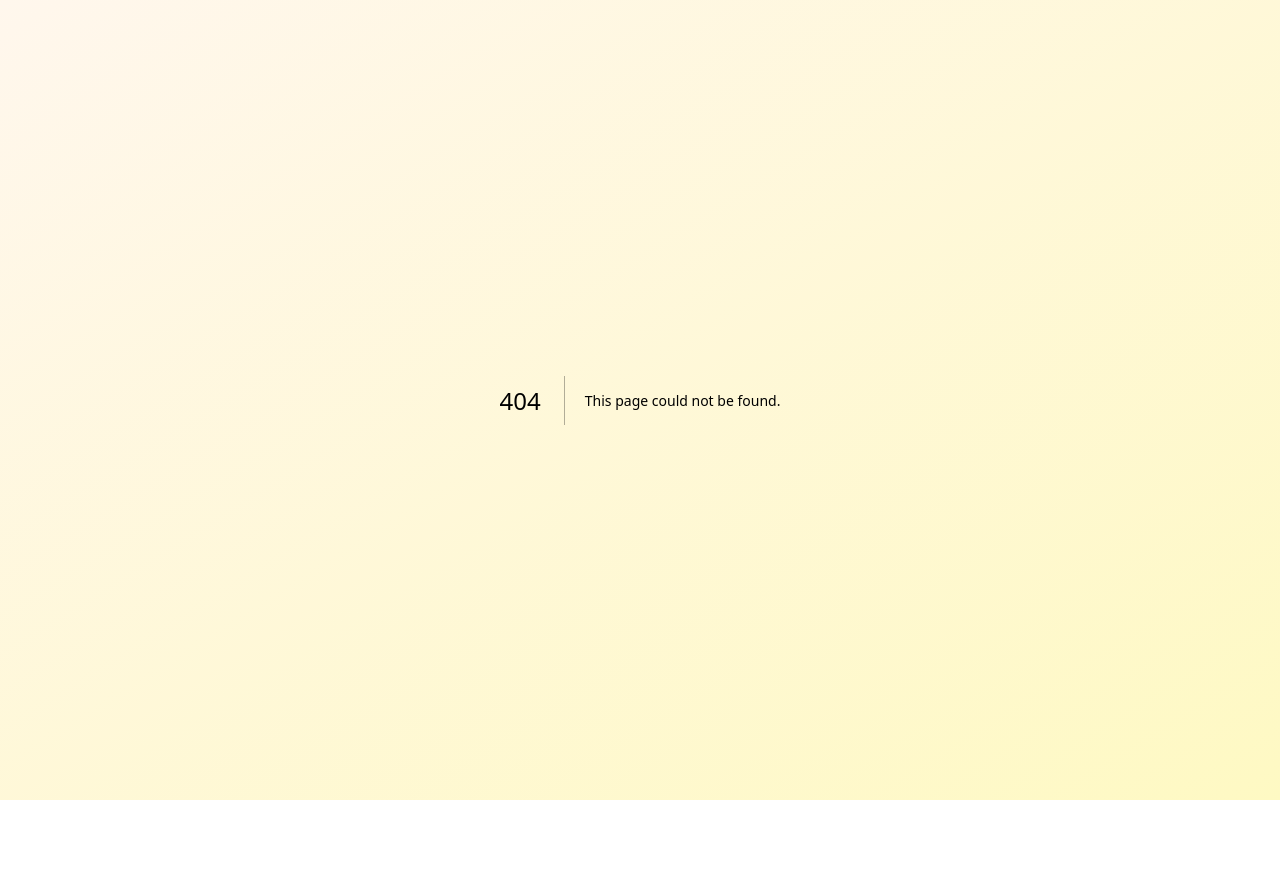
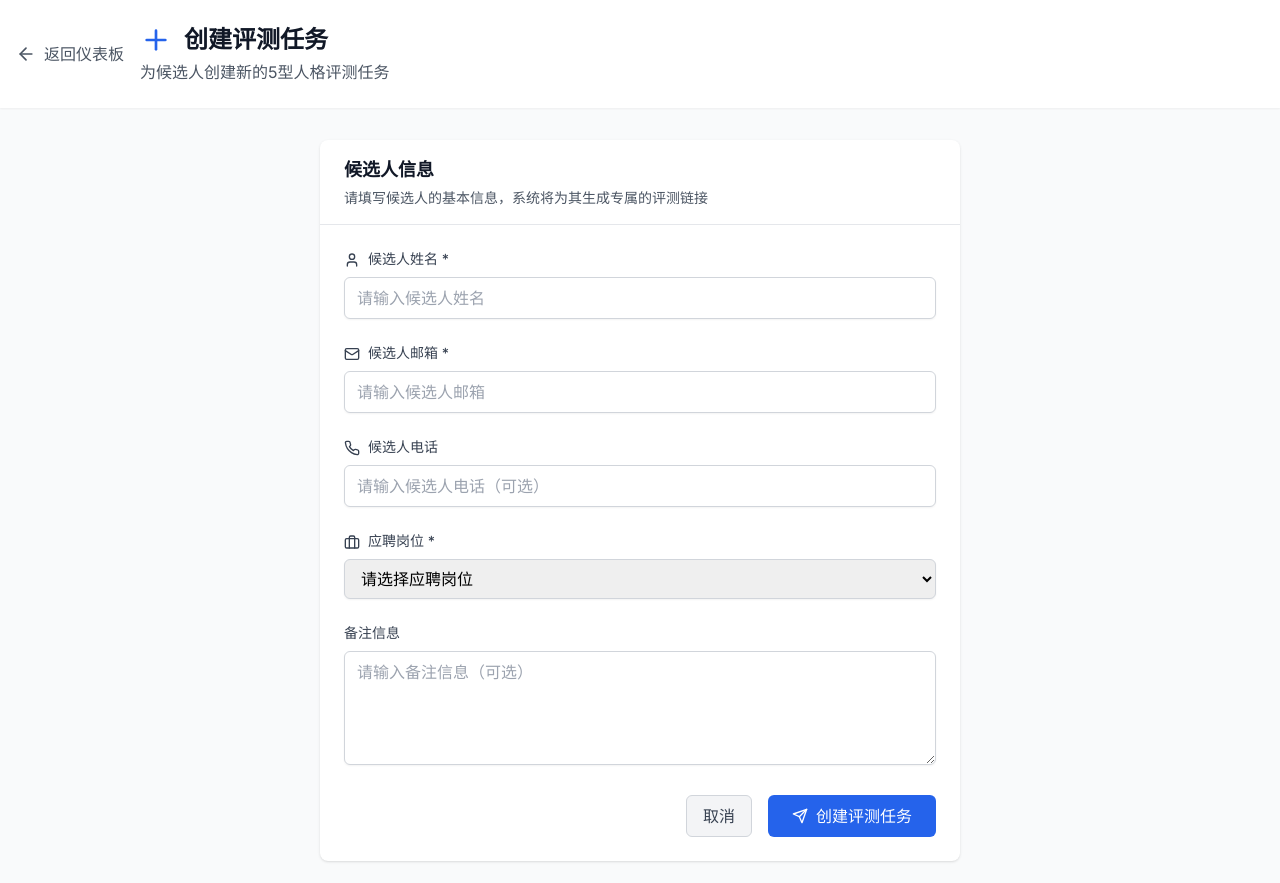
Before and after one commit to singer2622525-netizen/personality-assessment-system, a Next.js app: page /admin/create in a window 1280 px wide. Before the commit this address had no page. Shown: the top 883 px of the page. Before the commit the page ends 800 px from the top, so only its background shows below. Built offline with nearby package versions, Linux system fonts and the light colour scheme.

Commit message:
Add admin create assessment page

```diff
--- /dev/null
+++ b/app/admin/create/page.tsx
@@ -0,0 +1,275 @@
+'use client'
+
+import { useState } from 'react'
+import { useRouter } from 'next/navigation'
+import { ArrowLeft, Plus, User, Mail, Phone, Briefcase, Send } from 'lucide-react'
+import { generateUniqueId } from '@/lib/utils'
+
+export default function CreateAssessmentPage() {
+  const router = useRouter()
+  const [formData, setFormData] = useState({
+    candidateName: '',
+    candidateEmail: '',
+    candidatePhone: '',
+    position: '',
+    notes: ''
+  })
+  const [isLoading, setIsLoading] = useState(false)
+  const [error, setError] = useState('')
+
+  const handleInputChange = (e: React.ChangeEvent<HTMLInputElement | HTMLTextAreaElement | HTMLSelectElement>) => {
+    const { name, value } = e.target
+    setFormData(prev => ({
+      ...prev,
+      [name]: value
+    }))
+    setError('')
+  }
+
+  const handleSubmit = async (e: React.FormEvent) => {
+    e.preventDefault()
+    setIsLoading(true)
+    setError('')
+
+    try {
+      // 验证必填字段
+      if (!formData.candidateName.trim()) {
+        setError('请输入候选人姓名')
+        setIsLoading(false)
+        return
+      }
+
+      if (!formData.candidateEmail.trim()) {
+        setError('请输入候选人邮箱')
+        setIsLoading(false)
+        return
+      }
+
+      if (!formData.position.trim()) {
+        setError('请选择应聘岗位')
+        setIsLoading(false)
+        return
+      }
+
+      // 生成唯一的会话ID
+      const sessionId = generateUniqueId(formData.candidateName.trim(), formData.candidatePhone.trim())
+
+      // 创建评测会话
+      const sessionData = {
+        id: sessionId,
+        candidateName: formData.candidateName.trim(),
+        candidateEmail: formData.candidateEmail.trim(),
+        candidatePhone: formData.candidatePhone.trim(),
+        position: formData.position.trim(),
+        notes: formData.notes.trim(),
+        status: 'pending' as 'pending',
+        answers: [],
+        createdAt: new Date().toISOString(),
+        uniqueId: sessionId
+      }
+
+      // 保存到localStorage
+      localStorage.setItem(`assessmentSession_${sessionId}`, JSON.stringify(sessionData))
+
+      // 跳转到评测页面
+      router.push(`/assessment/${sessionId}`)
+
+    } catch (error) {
+      console.error('创建评测任务失败:', error)
+      setError('创建评测任务失败，请重试')
+    } finally {
+      setIsLoading(false)
+    }
+  }
+
+  const positions = [
+    '销售工程师',
+    '机械设计师',
+    '事业部领导',
+    '文职类岗位',
+    '技术工程师',
+    '项目经理',
+    '其他'
+  ]
+
+  return (
+    <div className="min-h-screen bg-gray-50">
+      {/* 头部 */}
+      <div className="bg-white shadow-sm">
+        <div className="max-w-7xl mx-auto px-4 py-6">
+          <div className="flex items-center justify-between">
+            <div className="flex items-center">
+              <button
+                onClick={() => router.push('/admin/dashboard')}
+                className="flex items-center text-gray-600 hover:text-gray-900 mr-4"
+              >
+                <ArrowLeft className="w-5 h-5 mr-2" />
+                返回仪表板
+              </button>
+              <div>
+                <h1 className="text-2xl font-bold text-gray-900 flex items-center">
+                  <Plus className="w-8 h-8 mr-3 text-blue-600" />
+                  创建评测任务
+                </h1>
+                <p className="text-gray-600 mt-1">
+                  为候选人创建新的5型人格评测任务
+                </p>
+              </div>
+            </div>
+          </div>
+        </div>
+      </div>
+
+      <div className="max-w-2xl mx-auto px-4 py-8">
+        <div className="bg-white rounded-lg shadow">
+          <div className="px-6 py-4 border-b border-gray-200">
+            <h2 className="text-lg font-semibold text-gray-900">候选人信息</h2>
+            <p className="text-sm text-gray-600 mt-1">
+              请填写候选人的基本信息，系统将为其生成专属的评测链接
+            </p>
+          </div>
+
+          <form onSubmit={handleSubmit} className="p-6 space-y-6">
+            {/* 候选人姓名 */}
+            <div>
+              <label htmlFor="candidateName" className="block text-sm font-medium text-gray-700 mb-2">
+                <User className="w-4 h-4 inline mr-2" />
+                候选人姓名 *
+              </label>
+              <input
+                type="text"
+                id="candidateName"
+                name="candidateName"
+                value={formData.candidateName}
+                onChange={handleInputChange}
+                placeholder="请输入候选人姓名"
+                required
+                className="w-full px-3 py-2 border border-gray-300 rounded-md shadow-sm focus:outline-none focus:ring-blue-500 focus:border-blue-500"
+              />
+            </div>
+
+            {/* 候选人邮箱 */}
+            <div>
+              <label htmlFor="candidateEmail" className="block text-sm font-medium text-gray-700 mb-2">
+                <Mail className="w-4 h-4 inline mr-2" />
+                候选人邮箱 *
+              </label>
+              <input
+                type="email"
+                id="candidateEmail"
+                name="candidateEmail"
+                value={formData.candidateEmail}
+                onChange={handleInputChange}
+                placeholder="请输入候选人邮箱"
+                required
+                className="w-full px-3 py-2 border border-gray-300 rounded-md shadow-sm focus:outline-none focus:ring-blue-500 focus:border-blue-500"
+              />
+            </div>
+
+            {/* 候选人电话 */}
+            <div>
+              <label htmlFor="candidatePhone" className="block text-sm font-medium text-gray-700 mb-2">
+                <Phone className="w-4 h-4 inline mr-2" />
+                候选人电话
+              </label>
+              <input
+                type="tel"
+                id="candidatePhone"
+                name="candidatePhone"
+                value={formData.candidatePhone}
+                onChange={handleInputChange}
+                placeholder="请输入候选人电话（可选）"
+                className="w-full px-3 py-2 border border-gray-300 rounded-md shadow-sm focus:outline-none focus:ring-blue-500 focus:border-blue-500"
+              />
+            </div>
+
+            {/* 应聘岗位 */}
+            <div>
+              <label htmlFor="position" className="block text-sm font-medium text-gray-700 mb-2">
+                <Briefcase className="w-4 h-4 inline mr-2" />
+                应聘岗位 *
+              </label>
+              <select
+                id="position"
+                name="position"
+                value={formData.position}
+                onChange={handleInputChange}
+                required
+                className="w-full px-3 py-2 border border-gray-300 rounded-md shadow-sm focus:outline-none focus:ring-blue-500 focus:border-blue-500"
+              >
+                <option value="">请选择应聘岗位</option>
+                {positions.map((position) => (
+                  <option key={position} value={position}>
+                    {position}
+                  </option>
+                ))}
+              </select>
+            </div>
+
+            {/* 备注信息 */}
+            <div>
+              <label htmlFor="notes" className="block text-sm font-medium text-gray-700 mb-2">
+                备注信息
+              </label>
+              <textarea
+                id="notes"
+                name="notes"
+                value={formData.notes}
+                onChange={handleInputChange}
+                placeholder="请输入备注信息（可选）"
+                rows={4}
+                className="w-full px-3 py-2 border border-gray-300 rounded-md shadow-sm focus:outline-none focus:ring-blue-500 focus:border-blue-500"
+              />
+            </div>
+
+            {/* 错误信息 */}
+            {error && (
+              <div className="bg-red-50 border border-red-200 rounded-md p-4">
+                <p className="text-sm text-red-600">{error}</p>
+              </div>
+            )}
+
+            {/* 提交按钮 */}
+            <div className="flex justify-end space-x-4">
+              <button
+                type="button"
+                onClick={() => router.push('/admin/dashboard')}
+                className="px-4 py-2 text-gray-700 bg-gray-100 border border-gray-300 rounded-md hover:bg-gray-200 focus:outline-none focus:ring-2 focus:ring-gray-500"
+              >
+                取消
+              </button>
+              <button
+                type="submit"
+                disabled={isLoading}
+                className="flex items-center px-6 py-2 bg-blue-600 text-white rounded-md hover:bg-blue-700 focus:outline-none focus:ring-2 focus:ring-blue-500 disabled:opacity-50 disabled:cursor-not-allowed"
+              >
+                {isLoading ? (
+                  <>
+                    <div className="w-4 h-4 border-2 border-white border-t-transparent rounded-full animate-spin mr-2"></div>
+                    创建中...
+                  </>
+                ) : (
+                  <>
+                    <Send className="w-4 h-4 mr-2" />
+                    创建评测任务
+                  </>
+                )}
+              </button>
+            </div>
+          </form>
+        </div>
+
+        {/* 说明信息 */}
+        <div className="mt-6 bg-blue-50 border border-blue-200 rounded-lg p-4">
+          <h3 className="text-sm font-medium text-blue-900 mb-2">创建说明：</h3>
+          <ul className="text-sm text-blue-800 space-y-1">
+            <li>• 创建评测任务后，系统将生成专属的评测链接</li>
+            <li>• 候选人可以通过链接完成5型人格评测</li>
+            <li>• 评测完成后，您可以在管理后台查看详细结果</li>
+            <li>• 支持导出PDF格式的评测报告</li>
+          </ul>
+        </div>
+      </div>
+    </div>
+  )
+}
```
